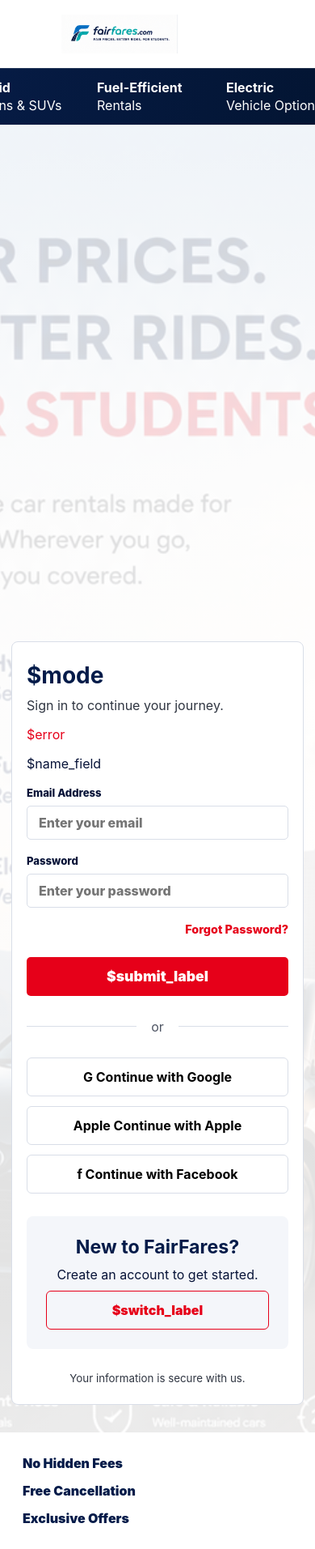
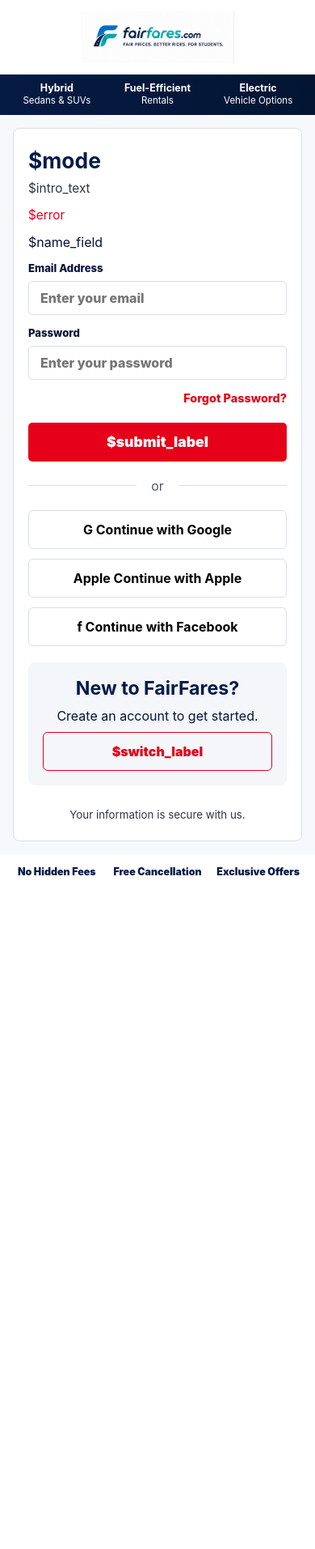
Before and after one commit to sriramreddy42/fairfares.space, a Python web app: template templates/auth.html in a window 390 px wide. Shown: the whole page at 81% size. After the commit the page ends 1081 px from the top, so only its background shows below. Run offline with Jinja, Linux system fonts and the light colour scheme; the template is opened without the code that fills it, so the values that code supplies are empty.

Commit message:
Improve mobile signup page

```diff
--- a/app.py
+++ b/app.py
@@ -721,6 +721,7 @@
                 action="/login",
                 switch_url="/signup",
                 switch_label="Sign Up",
+                intro_text="Sign in to continue your journey.",
                 error=escape(error),
                 name_field="",
                 password_autocomplete="current-password",
@@ -742,6 +743,7 @@
                 action="/signup",
                 switch_url="/login",
                 switch_label="Log in",
+                intro_text="Create your account to start booking.",
                 error=escape(error),
                 name_field=name_field,
                 password_autocomplete="new-password",
--- a/static/css/styles.css
+++ b/static/css/styles.css
@@ -2360,3 +2360,115 @@
     padding: 12px 14px;
   }
 }
+
+@media (max-width: 760px) {
+  .login-screen {
+    background: #f6f8fb;
+  }
+
+  .login-screen .login-top {
+    background: #fff;
+    display: grid;
+    grid-template-columns: 1fr;
+    min-height: auto;
+  }
+
+  .login-screen .login-logo {
+    justify-content: center;
+    padding: 14px 16px;
+  }
+
+  .login-screen .login-logo img {
+    max-height: 64px;
+    max-width: 280px;
+    width: 100%;
+  }
+
+  .login-screen .login-benefits {
+    background: linear-gradient(100deg, #061b44, #031533);
+    border-top: 0;
+    display: grid !important;
+    gap: 0;
+    grid-auto-flow: row !important;
+    grid-template-columns: repeat(3, minmax(0, 1fr));
+    overflow: hidden;
+    padding: 10px 8px;
+    width: 100%;
+  }
+
+  .login-screen .login-benefits span {
+    border: 0;
+    color: #fff;
+    display: block;
+    font-size: 0.72rem;
+    line-height: 1.2;
+    min-width: 0;
+    padding: 0 5px;
+    text-align: center;
+  }
+
+  .login-screen .login-benefits b {
+    display: block;
+    font-size: 0.78rem;
+    line-height: 1.1;
+    margin-bottom: 2px;
+    overflow-wrap: anywhere;
+  }
+
+  .login-screen .login-main {
+    background: #f6f8fb;
+    display: block;
+    min-height: auto;
+    padding: 16px;
+  }
+
+  .login-screen .login-poster {
+    display: none;
+  }
+
+  .login-screen .auth-card {
+    border-radius: 8px;
+    box-shadow: none;
+    margin: 0 auto;
+    max-width: 430px;
+    padding: 24px 18px;
+    width: 100%;
+  }
+
+  .login-screen .auth-card h2 {
+    font-size: 1.65rem;
+    line-height: 1.15;
+  }
+
+  .login-screen .auth-card p {
+    font-size: 0.96rem;
+    margin-bottom: 14px;
+  }
+
+  .login-screen .auth-card form {
+    gap: 14px;
+  }
+
+  .login-screen .divider {
+    margin: 20px 0;
+  }
+
+  .login-screen .signup-box {
+    margin-top: 20px;
+    padding: 18px;
+  }
+
+  .login-screen .login-footer {
+    background: #fff;
+    display: grid;
+    gap: 8px;
+    grid-template-columns: repeat(3, minmax(0, 1fr));
+    min-height: auto;
+    padding: 14px 12px;
+    text-align: center;
+  }
+
+  .login-screen .login-footer span {
+    font-size: 0.78rem;
+  }
+}
--- a/templates/auth.html
+++ b/templates/auth.html
@@ -4,7 +4,7 @@
   <meta charset="utf-8">
   <meta name="viewport" content="width=device-width, initial-scale=1">
   <title>$mode | FairFares</title>
-  <link rel="stylesheet" href="/static/css/styles.css?v=mobile-5">
+  <link rel="stylesheet" href="/static/css/styles.css?v=mobile-6">
 </head>
 <body class="login-screen">
   <header class="login-top">
@@ -22,7 +22,7 @@
     </section>
     <section class="auth-card">
       <h2>$mode</h2>
-      <p>Sign in to continue your journey.</p>
+      <p>$intro_text</p>
       <p class="form-error">$error</p>
       <form method="post" action="$action">
         $name_field
```
